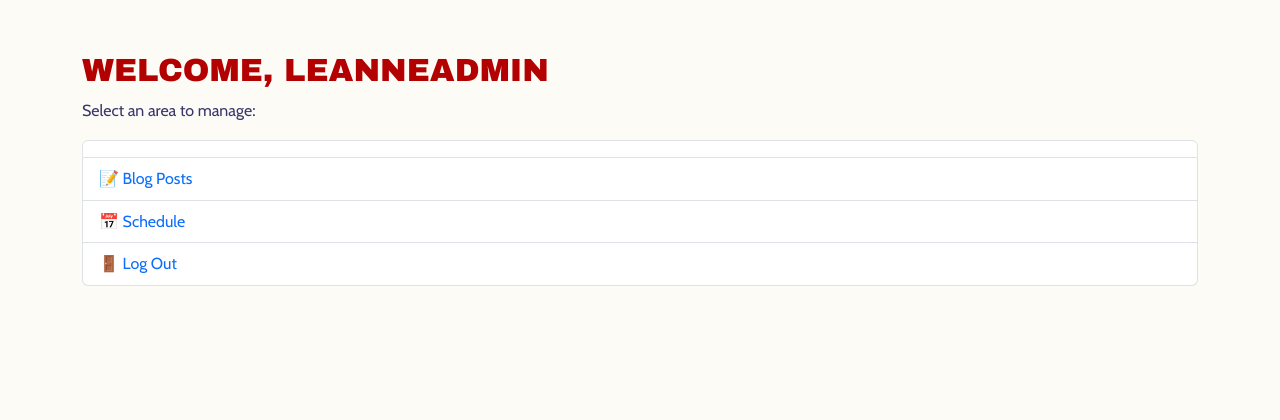
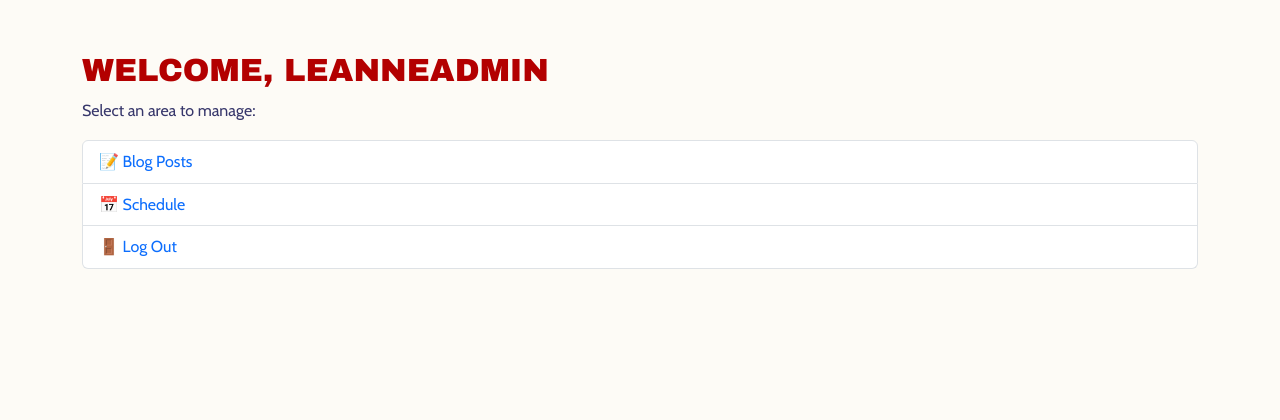
Before and after one commit to kimjev-webdev/theenglishstudiocorvetto, a Django app: page /en/portal/ in a window 1280 px wide; the page is wider, and only the part inside the window is pictured. Shown: the part 378-798 px from the top of that part. Run offline with Django 5.2, Linux system fonts and the light colour scheme; a user stored in the database is signed in; some libraries are stand-ins or nearby versions.

Commit message:
remove empty field on portal dashboard

```diff
--- a/main/templates/portal/dashboard.html
+++ b/main/templates/portal/dashboard.html
@@ -4,7 +4,6 @@
   <h2 class="primaryfont red">Welcome, {{ user.username }}</h2>
   <p class="body-text navy">Select an area to manage:</p>
   <ul class="list-group">
-    <li class="list-group-item">
 <li class="list-group-item body-text navy"><a href="{% url 'blog_edit' %}">📝 Blog Posts</a>
 <li class="list-group-item body-text navy"><a href="{% url 'schedule_portal' %}">📅 Schedule</a></li>
 {# <li class="list-group-item body-text navy"><a href="{% url 'carousel_list' %}">🎠 Carousel</a></li> #}
```
